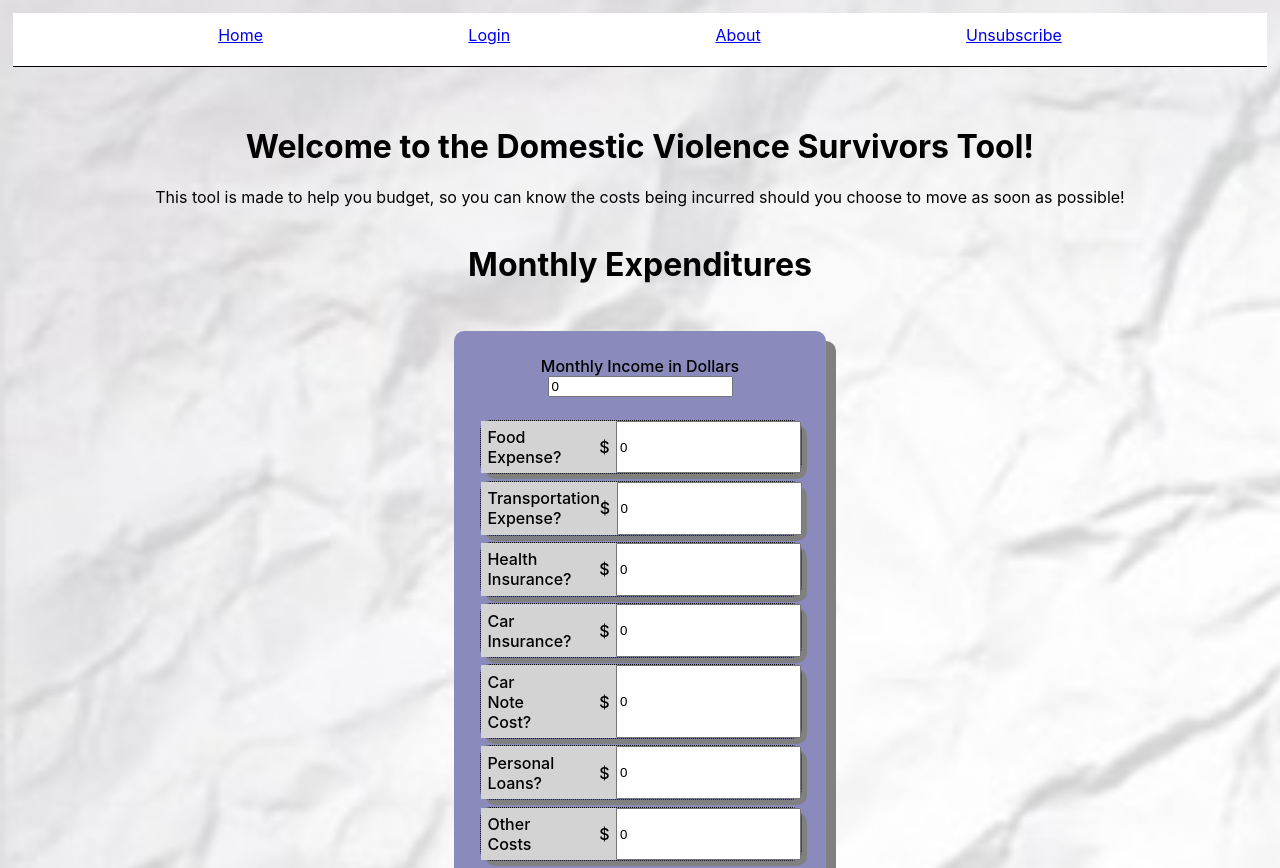
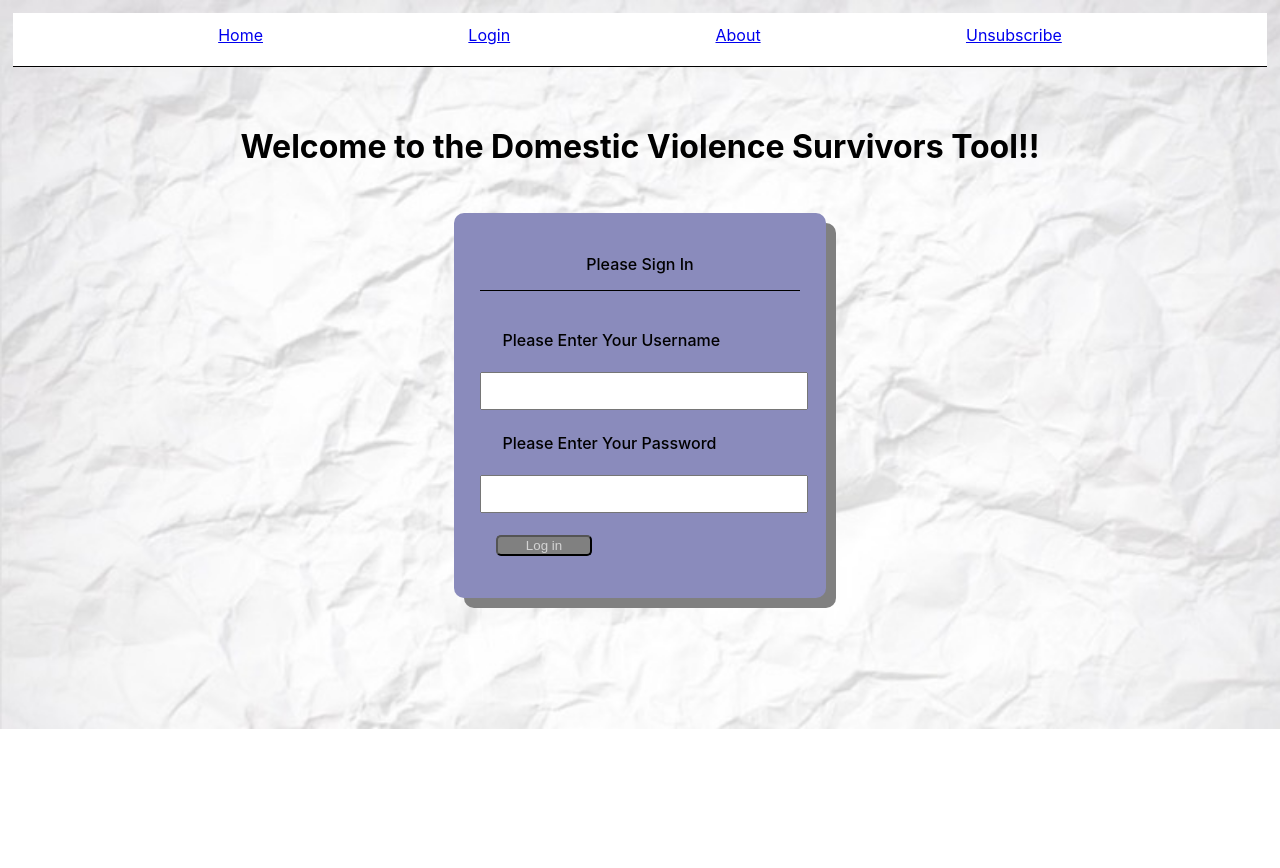
Before and after one commit to BW-Domestic-Violence-Survivors-Tool/frontend, a React (Create React App) app in the folder frontend/: page / in a window 1280 px wide. Shown: the top 868 px of the page. After the commit the page ends 800 px from the top, so only its background shows below. Built offline with nearby package versions, Linux system fonts and the light colour scheme.

Commit message:
added login page

```diff
--- a/frontend/src/App.js
+++ b/frontend/src/App.js
@@ -1,9 +1,8 @@
 import React from "react";
 import { BrowserRouter as Router, Route, Link } from "react-router-dom";
 import "./App.css";
-import Navicgation from "./Components/Navigation";
-import MonthlyCalc from "./Components/MonthlyCalc";
-import RelocationCalc from "./Components/RelocationCalc";
+import Navigation from "./Components/Navigation";
+import Login from "./Components/Login";
 import BudgetReview from "./Components/BudgetReview";
 
 import Unsub from "./Components/Unsub";
@@ -12,27 +11,17 @@ function App(props) {
   return (
     <>
       <Router>
-        <div className="navigation">
-          <nav>
-            <Link to="/">Home</Link>
-            <Link to="#">Login</Link>
-            <Link to="#">About</Link>
-            <Link to="#">Unsubscribe</Link>
-          </nav>
+        <div>
+          <Navigation />
+        </div>
+        <div>
+          <Route path="/login" component="{Login}" />
         </div>
       </Router>
-      {/* <header>
-        <div className="callToAction">
-          <h1>Welcome to the Domestic Violence Survivors Tool!</h1>
-          <p className="welcomeTo">
-            This tool is made to help you budget, so you can know the costs
-            being incurred should you choose to move as soon as possible!{" "}
-          </p>
-        </div>
-      </header> */}
+
       <div className="appStart">
         <div>
-          <BudgetReview />
+          <Login />
         </div>
         <div className="difference"></div>
       </div>
--- /dev/null
+++ b/frontend/src/Components/Login.js
@@ -0,0 +1,93 @@
+import React from "react";
+import styled from "styled-components";
+
+const Month = styled.div`
+  display: flex;
+  width: 100%;
+  flex-direction: column;
+  justify-content: center;
+  align-items: center;
+  margin-bottom: 5%;
+  padding-bottom: 2%;
+  font-weight: 500;
+`;
+
+const Calc = styled.form`
+  display: flex;
+  width: 25%;
+  flex-direction: column;
+  padding: 2%;
+  margin-top: 2%;
+  margin-bottom: 2%;
+  border-radius: 10px;
+  box-shadow: 10px 10px gray;
+  background: rgb(138, 139, 188);
+`;
+
+const Label = styled.label`
+  display: flex;
+  padding: 2%;
+  margin: 5%;
+  align-items: center;
+  text-align: left;
+  justify-content: flex-start;
+  font-weight: 500;
+`;
+
+const LabelHandler = styled.div`
+  display: flex;
+  width: 100%;
+  flex-direction: column;
+  justify-content: flex-start;
+  text-align: left;
+  margin-bottom: 2%;
+
+  border-radius: 10px;
+`;
+const Button = styled.button`
+  width: 30%;
+  margin: 5%;
+  border-radius: 5px;
+  background: gray;
+  color: lightgray;
+`;
+const Div = styled.div`
+  width: 1005;
+`;
+
+const Input = styled.input`
+  width: 100%;
+  height: 2rem;
+`;
+
+const P = styled.p`
+  display: flex;
+  justify-content: center;
+  text-algin: center;
+  border-bottom: 1px solid black;
+  padding-bottom: 5%;
+`;
+
+const Login = () => {
+  return (
+    <>
+      <Month>
+        <h1>Welcome to the Domestic Violence Survivors Tool!!</h1>
+        <Calc>
+          <P>Please Sign In</P>
+          <Div>
+            <LabelHandler>
+              <Label>Please Enter Your Username</Label>
+              <Input type="text" name="username" />
+              <Label>Please Enter Your Password</Label>
+              <Input type="password" name="password" />
+            </LabelHandler>
+            <Button>Log in</Button>
+          </Div>
+        </Calc>
+      </Month>
+    </>
+  );
+};
+
+export default Login;
--- a/frontend/src/Components/Navigation.js
+++ b/frontend/src/Components/Navigation.js
@@ -4,12 +4,14 @@ import "../App.css";
 
 const Navigation = () => {
   return (
-    <Router>
-      <Link to="/">Home</Link>
-      <Link to="#">Login</Link>
-      <Link to="#">About</Link>
-      <Link to="/Unsub">Unsubscribe</Link>
-    </Router>
+    <div className="navigation">
+      <nav>
+        <Link to="/">Home</Link>
+        <Link to="#">Login</Link>
+        <Link to="#">About</Link>
+        <Link to="#">Unsubscribe</Link>
+      </nav>
+    </div>
   );
 };
 
```
